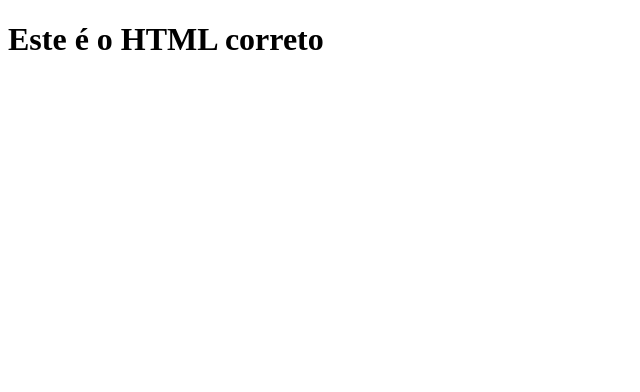
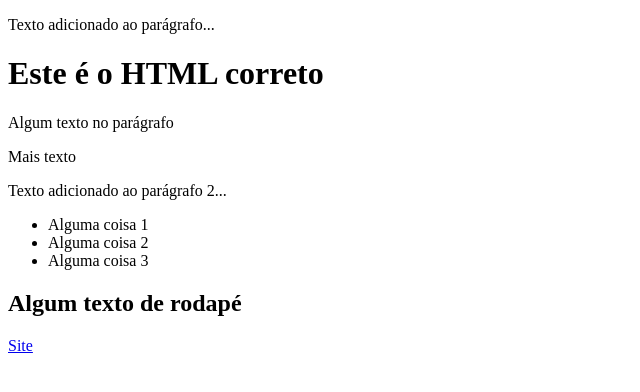
Before and after one commit to Mauregina/curso_javascript_udemy, a plain HTML site: page index.html in a window 1280 px wide. Shown: the whole page, without its empty margins (0-640 px from the left). Drawn offline with Linux system fonts and the light colour scheme.

Commit message:
add script to update HTML code
Signed-off-by: Mauregina <mauraregina@gmail.com>

```diff
--- /dev/null
+++ b/DOM.js
@@ -0,0 +1,24 @@
+console.log(document.getElementById('container-principal'))
+console.log(document.getElementById('titulo-principal'))
+
+console.log(document.querySelector('#container-principal h1')) // # acessar por id
+console.log(document.querySelector('ul .itens-azuis')) // . acessar por classes
+
+// insertBefore = inserir nó antes do nó de referencia
+// appendChild = adicionar um nó após todos os elementos do elemento pai especificado
+// replaceChild
+
+let novoElemento = document.createElement('p')
+let texto = document.createTextNode("Texto adicionado ao parágrafo...")
+novoElemento.appendChild(texto)
+let elementoAlvo = document.querySelector('#titulo-principal')
+let elementoPai = document.querySelector('#container-principal')
+elementoPai.insertBefore(novoElemento, elementoAlvo)
+
+let novoElemento2 = document.createElement('p')
+let texto2 = document.createTextNode("Texto adicionado ao parágrafo 2...")
+novoElemento2.appendChild(texto2)
+let p = document.querySelector('#paragrafo-principal')
+let pai = p.parentNode
+console.log(pai)
+pai.appendChild(novoElemento2)
--- a/index.html
+++ b/index.html
@@ -3,9 +3,29 @@
 <head>
     <meta charset="UTF-8">
     <title>Curso JavaScript</title>
-    <script src="AsyncAwait2.js"></script>
 </head>
 <body>
-    <h1>Este é o HTML correto</h1>
+    <div id="container-principal">
+        <h1 id="titulo-principal">Este é o HTML correto</h1>
+        <p>Algum texto no parágrafo</p>
+    </div>
+    <div>
+        <p id="paragrafo-principal">Mais texto</p>
+    </div>
+    <div id="sem-texto">
+        <p></p>
+    </div>
+    <div>
+        <ul>
+            <li class="itens-azuis">Alguma coisa 1</li>
+            <li class="itens-azuis">Alguma coisa 2</li>
+            <li class="itens-azuis">Alguma coisa 3</li>
+        </ul>
+    </div>
+    <footer>
+        <h2>Algum texto de rodapé</h2>
+        <a href="#">Site</a>
+    </footer>
+    <script src="DOM.js"></script>
 </body>
 </html>
```
